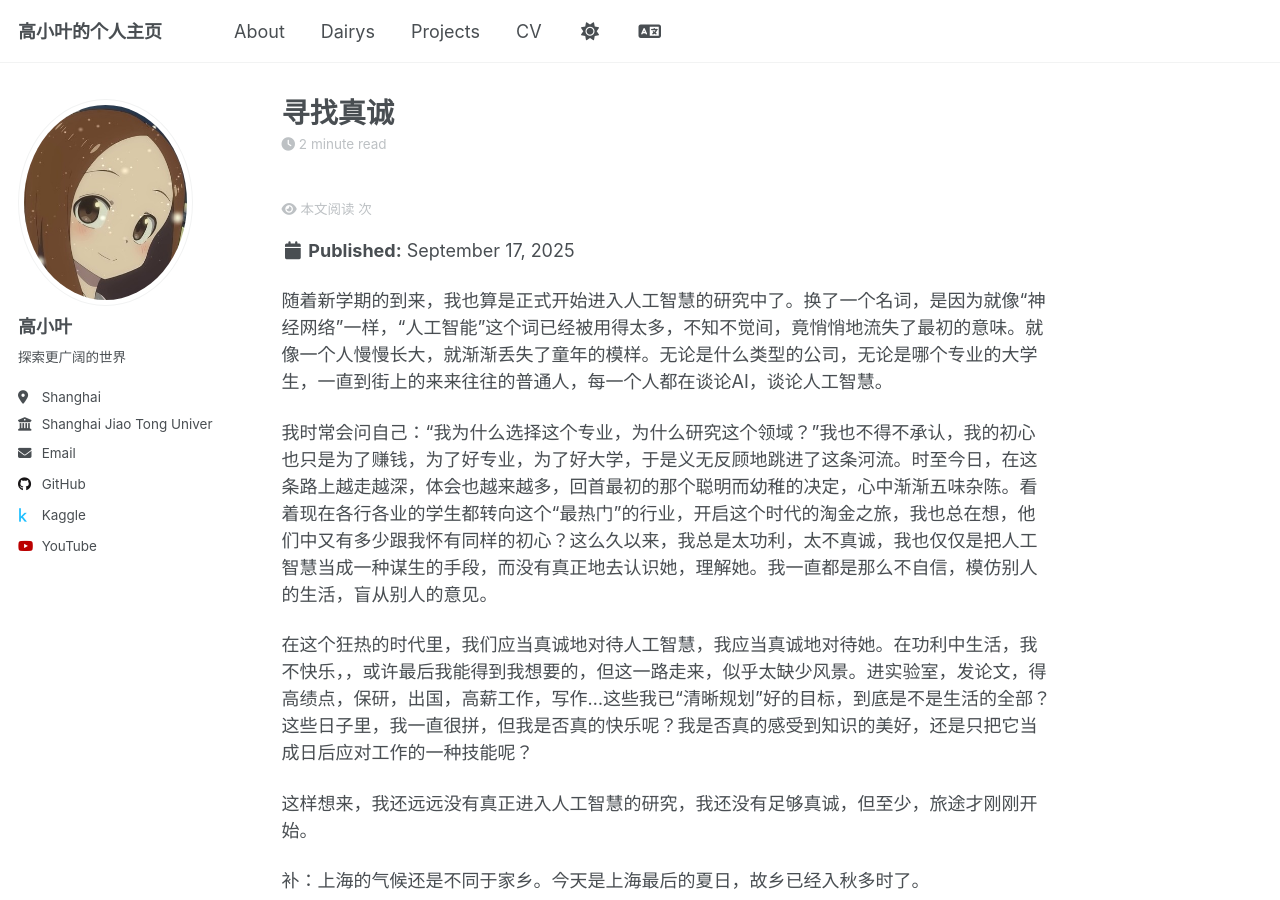
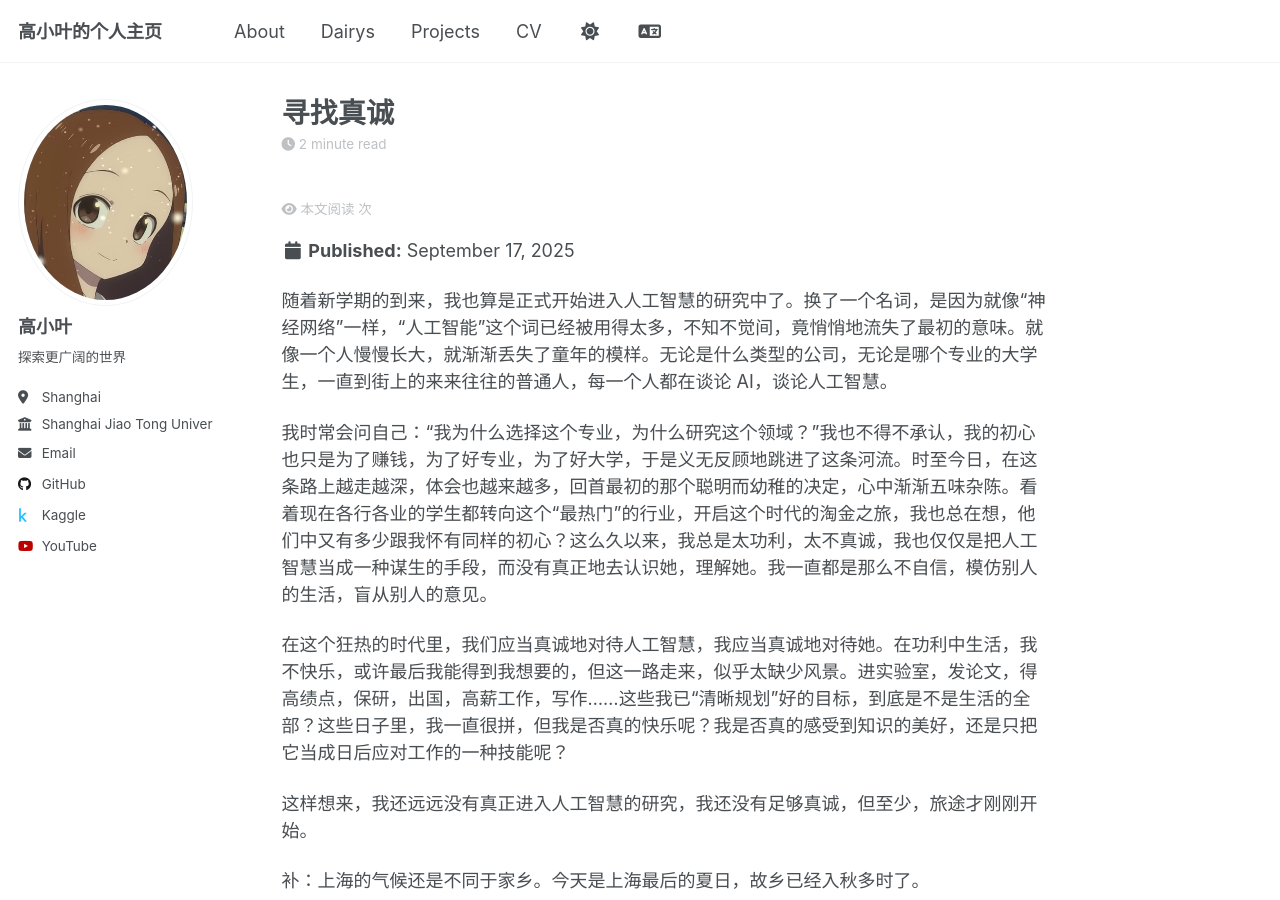
Before and after one commit to gaoyesjtu/gaoyesjtu.github.io, a Jekyll site: the page built from _dairys/2025-9-17-d.md, in a window 1280 px wide and 900 px high. Built offline with Jekyll 4.4.1, drawn with Linux system fonts in a browser that asks for light colours; comment, search, counter and statistics services are not loaded.

Commit message:
Update 2025-9-17-d.md

```diff
--- a/_dairys/2025-9-17-d.md
+++ b/_dairys/2025-9-17-d.md
@@ -7,11 +7,11 @@ comments: true
 
 <div class="lang-zh">
 
-随着新学期的到来，我也算是正式开始进入人工智慧的研究中了。换了一个名词，是因为就像“神经网络”一样，“人工智能”这个词已经被用得太多，不知不觉间，竟悄悄地流失了最初的意味。就像一个人慢慢长大，就渐渐丢失了童年的模样。无论是什么类型的公司，无论是哪个专业的大学生，一直到街上的来来往往的普通人，每一个人都在谈论AI，谈论人工智慧。
+随着新学期的到来，我也算是正式开始进入人工智慧的研究中了。换了一个名词，是因为就像“神经网络”一样，“人工智能”这个词已经被用得太多，不知不觉间，竟悄悄地流失了最初的意味。就像一个人慢慢长大，就渐渐丢失了童年的模样。无论是什么类型的公司，无论是哪个专业的大学生，一直到街上的来来往往的普通人，每一个人都在谈论 AI，谈论人工智慧。
 
 我时常会问自己：“我为什么选择这个专业，为什么研究这个领域？”我也不得不承认，我的初心也只是为了赚钱，为了好专业，为了好大学，于是义无反顾地跳进了这条河流。时至今日，在这条路上越走越深，体会也越来越多，回首最初的那个聪明而幼稚的决定，心中渐渐五味杂陈。看着现在各行各业的学生都转向这个“最热门”的行业，开启这个时代的淘金之旅，我也总在想，他们中又有多少跟我怀有同样的初心？这么久以来，我总是太功利，太不真诚，我也仅仅是把人工智慧当成一种谋生的手段，而没有真正地去认识她，理解她。我一直都是那么不自信，模仿别人的生活，盲从别人的意见。
 
-在这个狂热的时代里，我们应当真诚地对待人工智慧，我应当真诚地对待她。在功利中生活，我不快乐，，或许最后我能得到我想要的，但这一路走来，似乎太缺少风景。进实验室，发论文，得高绩点，保研，出国，高薪工作，写作...这些我已“清晰规划”好的目标，到底是不是生活的全部？这些日子里，我一直很拼，但我是否真的快乐呢？我是否真的感受到知识的美好，还是只把它当成日后应对工作的一种技能呢？
+在这个狂热的时代里，我们应当真诚地对待人工智慧，我应当真诚地对待她。在功利中生活，我不快乐，或许最后我能得到我想要的，但这一路走来，似乎太缺少风景。进实验室，发论文，得高绩点，保研，出国，高薪工作，写作……这些我已“清晰规划”好的目标，到底是不是生活的全部？这些日子里，我一直很拼，但我是否真的快乐呢？我是否真的感受到知识的美好，还是只把它当成日后应对工作的一种技能呢？
 
 这样想来，我还远远没有真正进入人工智慧的研究，我还没有足够真诚，但至少，旅途才刚刚开始。
 
@@ -33,6 +33,4 @@ Thinking this way, I realize I am still far from truly entering the study of art
 Postscript: The climate in Shanghai is still different from my hometown. Today marks the last summer day in Shanghai, while my hometown has long entered autumn.
 
 September 17, 2025 — Night, at the Library
-
-
 </div>
```
